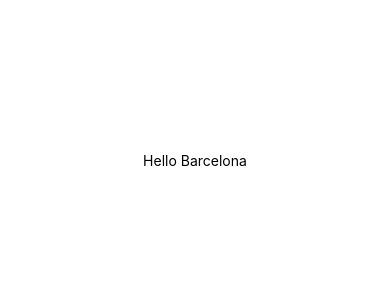
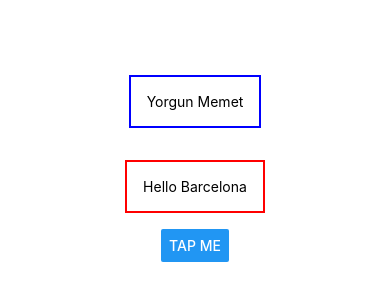
Before and after one commit to MehmetKaldirim/RNFirst, a React Native app: screen / in a window 390 px wide. Shown: the part 262-562 px from the top of the page. Built offline with nearby package versions, Linux system fonts and the light colour scheme.

Commit message:
basic styling and text

```diff
--- a/App.js
+++ b/App.js
@@ -1,11 +1,17 @@
-import { StatusBar } from "expo-status-bar";
-import { StyleSheet, Text, View } from "react-native";
+import { StyleSheet, Text, View, Button } from "react-native";
 
 export default function App() {
   return (
     <View style={styles.container}>
-      <Text>Hello Barcelona</Text>
-      <StatusBar style="auto" />
+      <View>
+        <Text style={styles.dummyText}>Yorgun Memet</Text>
+      </View>
+      <Text
+        style={{ margin: 16, borderWidth: 2, borderColor: "red", padding: 16 }}
+      >
+        Hello Barcelona
+      </Text>
+      <Button title="Tap me" />
     </View>
   );
 }
@@ -17,4 +23,10 @@
     alignItems: "center",
     justifyContent: "center",
   },
+  dummyText: {
+    margin: 16,
+    borderWidth: 2,
+    borderColor: "blue",
+    padding: 16,
+  },
 });
```
